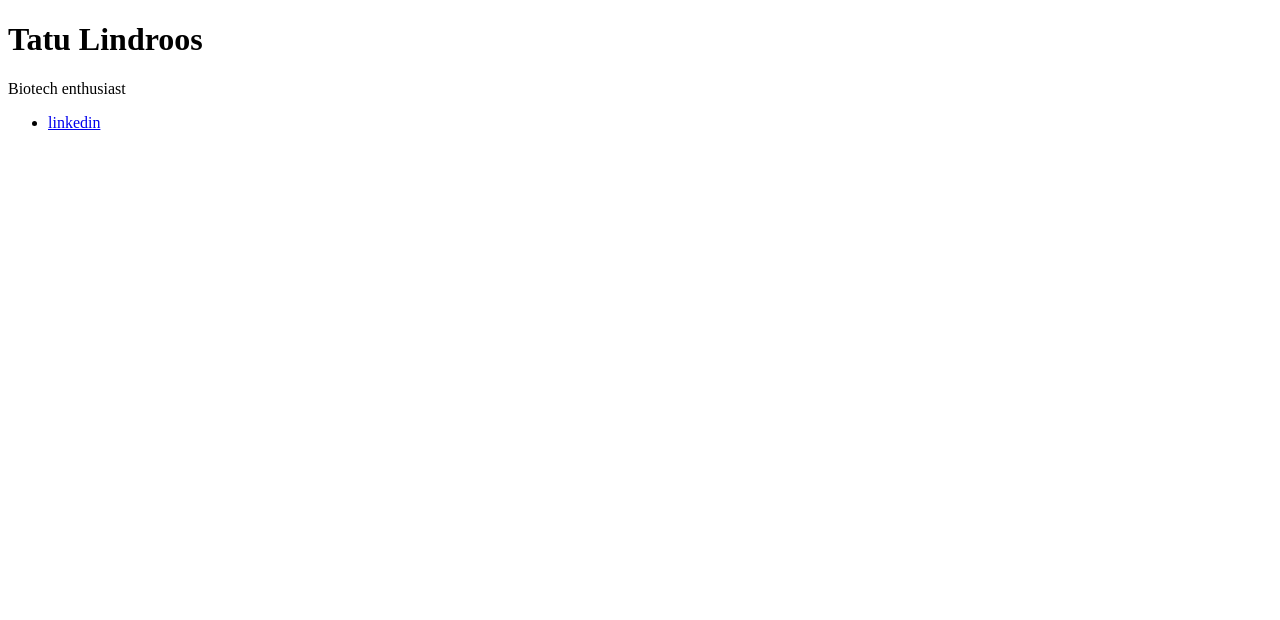
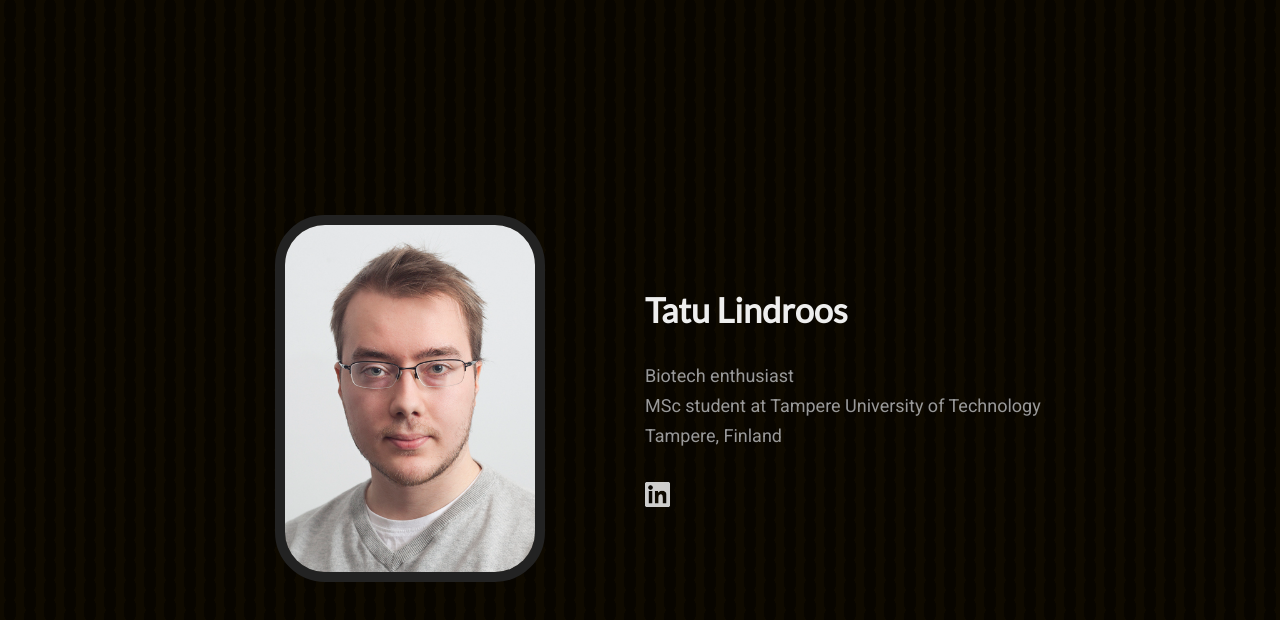
Before and after one commit to taturl/taturl.github.io, a plain HTML site: page index.html in a window 1280 px wide. Drawn offline with Linux system fonts and the light colour scheme.

Commit message:
Update index.html

```diff
--- a/index.html
+++ b/index.html
@@ -1,19 +1,28 @@
 <!DOCTYPE html>
-<html>
+<html lang="en">
+
 <head>
+<meta charset="utf-8">
+<meta name="viewport" content="width=device-width, initial-scale=1.0">
 <title>Tatu Lindroos</title>
+<link rel="stylesheet" href="style/style.css">
+<link rel="stylesheet" type="text/css" href="http://fonts.googleapis.com/css?family=Lato|Roboto">
 </head>
+
 <body>
-		<div class="container">
-    		<div class="blurb">
+
+<div id="left" class="col"><img id="profile" src="tatu_lindroos.jpg" alt="Tatu Lindroos">
+</div>
+
+<div class="col">
 <h1>Tatu Lindroos</h1>
 <p>Biotech enthusiast</p>
-    		</div><!-- /.blurb -->
-		</div><!-- /.container -->
-		<footer>
+<p>MSc student at Tampere University of Technology</p>
+<p>Tampere, Finland</p>
+
 <ul>
-        		<li><a href="https://www.linkedin.com/in/tatulindroos">linkedin</a></li>
+<li><a href="https://www.linkedin.com/in/tatulindroos" target="_blank"><img src="linkedin_img.png" alt="LinkedIn" width="25" height="25" class="hoverable"></a></li>
 </ul>
-		</footer>
+</div>
 </body>
 </html>
```
Lines whose indentation alone changed are shown as unchanged.
